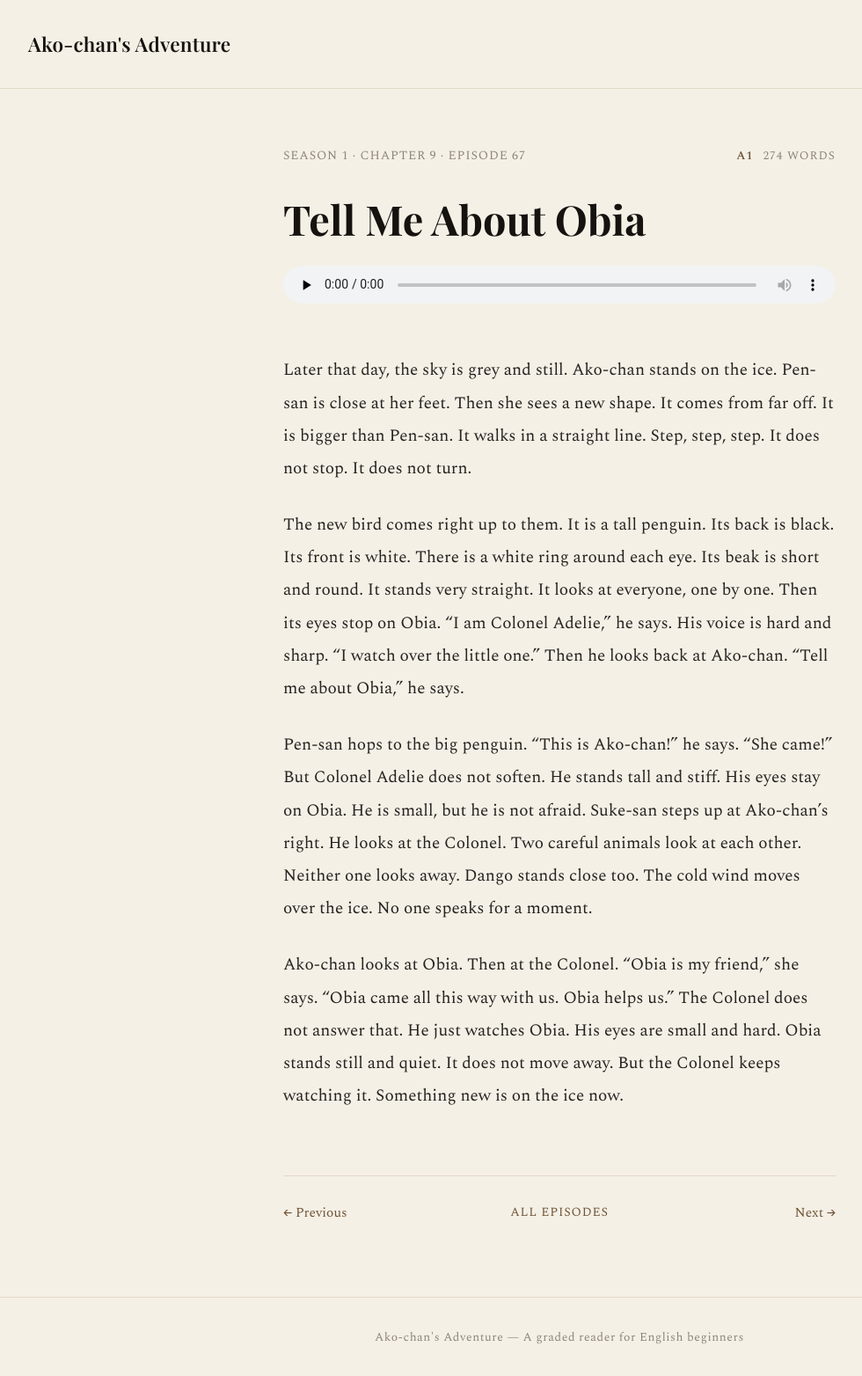
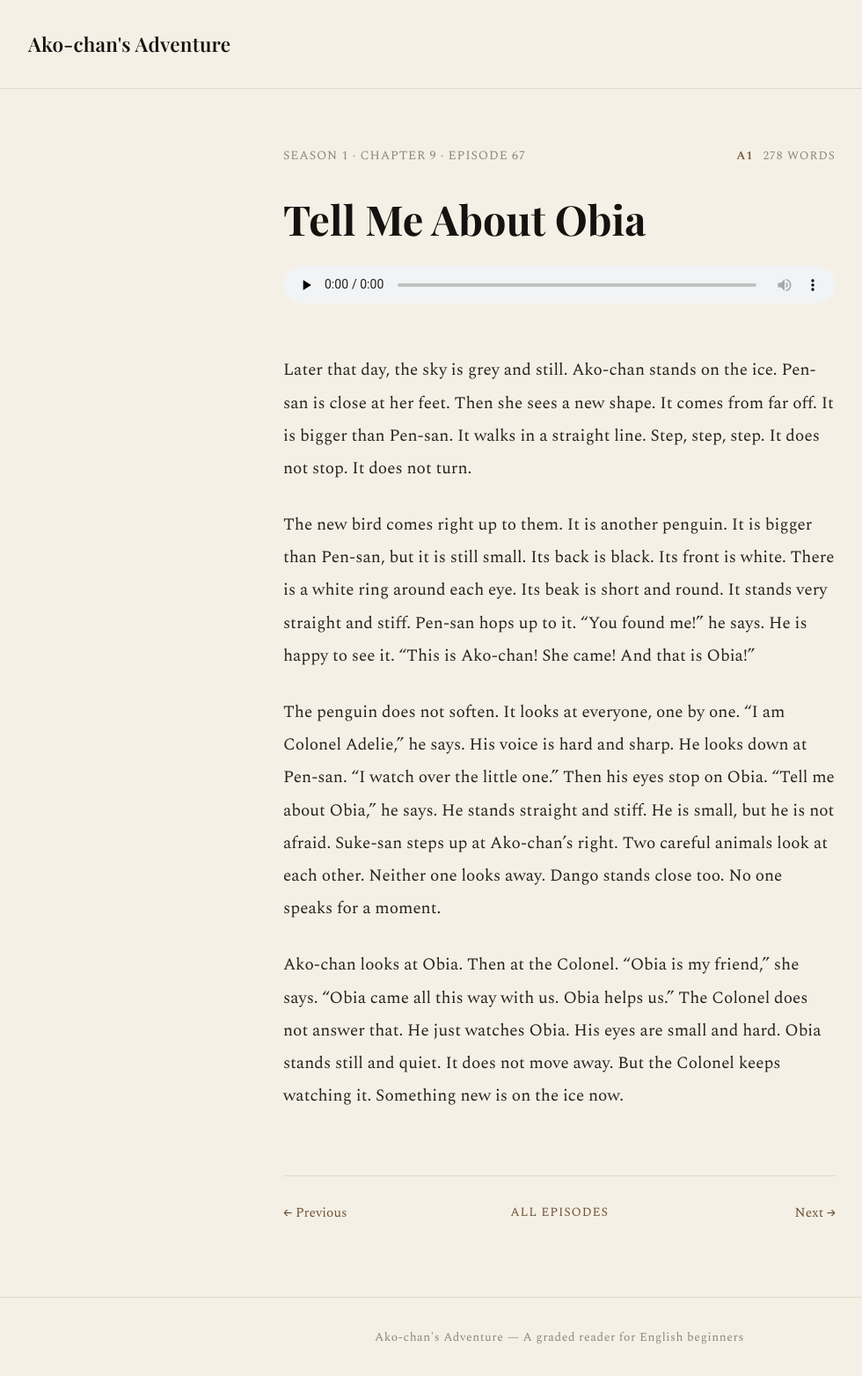
Before and after one commit to morisaki-yuichi/ako-chans-adventure, a Jekyll site: the page built from season1/chapter09/ep067.md, in a window 1280 px wide. Shown: the whole page at 88% size, without its empty margins (4-984 px from the left). Built offline with Jekyll 4.4.1, drawn with Linux system fonts in a browser that asks for light colours.

Commit message:
fix(s1-ch9): tidy Antarctic flock + Pen-san/Adelie introductions
- Flock kept as ambiguous "black shapes": clear residual "birds" in
  Ep64 (Suke-san's scent) and Ep65 so the species stays hidden until
  Pen-san is up close.
- Ep65: decouple Pen-san from the distant flock (he is a separate
  small thing approaching, not "one of the shapes") per the
  background-only rule. Foreknowledge of Ako-chan left as wonder.
- Ep67: resolve tall/small contradiction (straight & stiff, not tall),
  clarify "the little one" = Pen-san, and motivate how Adelie knows
  the name "Obia" — Pen-san introduces him first ("And that is Obia!")
  plus a guard-ward beat ("You found me!") that explains the lag.
- Sync timeline.md / continuity-ledger.md and word counts.

```diff
--- a/season1/chapter09/ep067.md
+++ b/season1/chapter09/ep067.md
@@ -6,7 +6,7 @@ chapter: 9
 episode: 67
 level: A1
 story_day: 68
-word_count: 274
+word_count: 278
 prev_ep: /season1/chapter09/ep066/
 next_ep: /season1/chapter09/ep068/
 permalink: /season1/chapter09/ep067/
@@ -14,8 +14,8 @@ permalink: /season1/chapter09/ep067/
 
 Later that day, the sky is grey and still. Ako-chan stands on the ice. Pen-san is close at her feet. Then she sees a new shape. It comes from far off. It is bigger than Pen-san. It walks in a straight line. Step, step, step. It does not stop. It does not turn.
 
-The new bird comes right up to them. It is a tall penguin. Its back is black. Its front is white. There is a white ring around each eye. Its beak is short and round. It stands very straight. It looks at everyone, one by one. Then its eyes stop on Obia. "I am Colonel Adelie," he says. His voice is hard and sharp. "I watch over the little one." Then he looks back at Ako-chan. "Tell me about Obia," he says.
+The new bird comes right up to them. It is another penguin. It is bigger than Pen-san, but it is still small. Its back is black. Its front is white. There is a white ring around each eye. Its beak is short and round. It stands very straight and stiff. Pen-san hops up to it. "You found me!" he says. He is happy to see it. "This is Ako-chan! She came! And that is Obia!"
 
-Pen-san hops to the big penguin. "This is Ako-chan!" he says. "She came!" But Colonel Adelie does not soften. He stands tall and stiff. His eyes stay on Obia. He is small, but he is not afraid. Suke-san steps up at Ako-chan's right. He looks at the Colonel. Two careful animals look at each other. Neither one looks away. Dango stands close too. The cold wind moves over the ice. No one speaks for a moment.
+The penguin does not soften. It looks at everyone, one by one. "I am Colonel Adelie," he says. His voice is hard and sharp. He looks down at Pen-san. "I watch over the little one." Then his eyes stop on Obia. "Tell me about Obia," he says. He stands straight and stiff. He is small, but he is not afraid. Suke-san steps up at Ako-chan's right. Two careful animals look at each other. Neither one looks away. Dango stands close too. No one speaks for a moment.
 
 Ako-chan looks at Obia. Then at the Colonel. "Obia is my friend," she says. "Obia came all this way with us. Obia helps us." The Colonel does not answer that. He just watches Obia. His eyes are small and hard. Obia stands still and quiet. It does not move away. But the Colonel keeps watching it. Something new is on the ice now.
```
Also changed, not shown: planning/continuity-ledger.md (+1 -1 lines), planning/timeline.md (+11 -10 lines), season1/chapter09/ep064.md (+2 -2 lines), season1/chapter09/ep065.md (+2 -2 lines).
